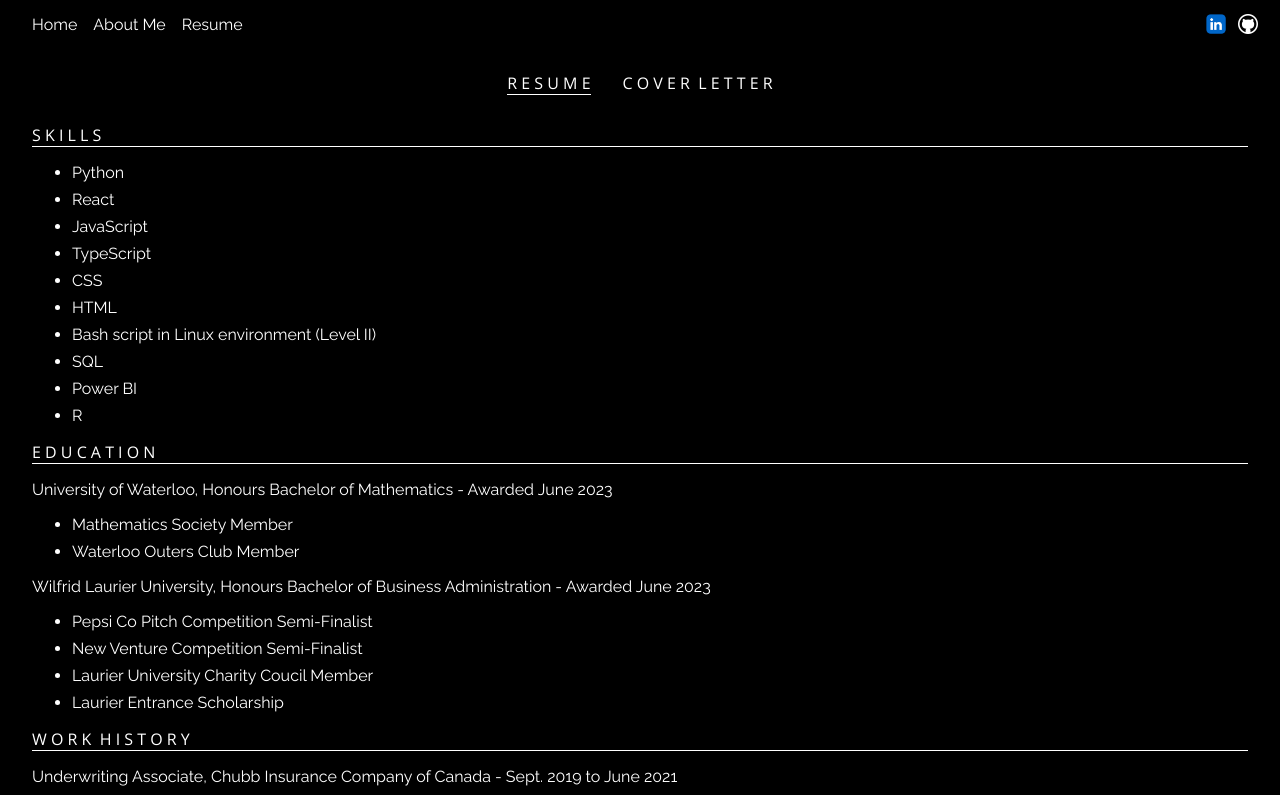
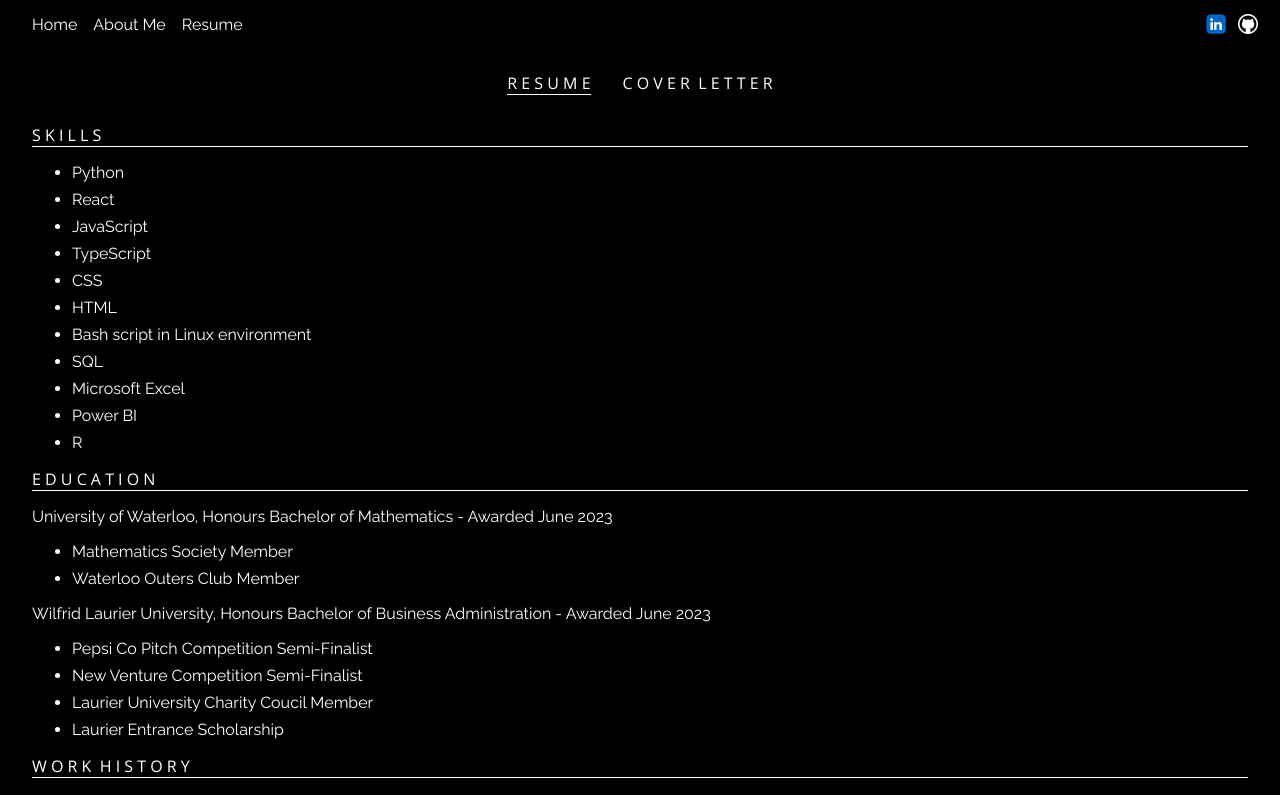
Before and after one commit to jhope314/jhope314, a React (Create React App) app: page /resume in a window 1280 px wide. Shown: the top 795 px of the page. Built offline with nearby package versions, Linux system fonts and the light colour scheme.

Commit message:
update resume content

```diff
--- a/src/components/ResumeContent.js
+++ b/src/components/ResumeContent.js
@@ -11,8 +11,9 @@
         <li>TypeScript</li>
         <li>CSS</li>
         <li>HTML</li>
-        <li>Bash script in Linux environment (Level II)</li>
+        <li>Bash script in Linux environment</li>
         <li>SQL</li>
+        <li>Microsoft Excel</li>
         <li>Power BI</li>
         <li>R</li>
       </ul>
```
